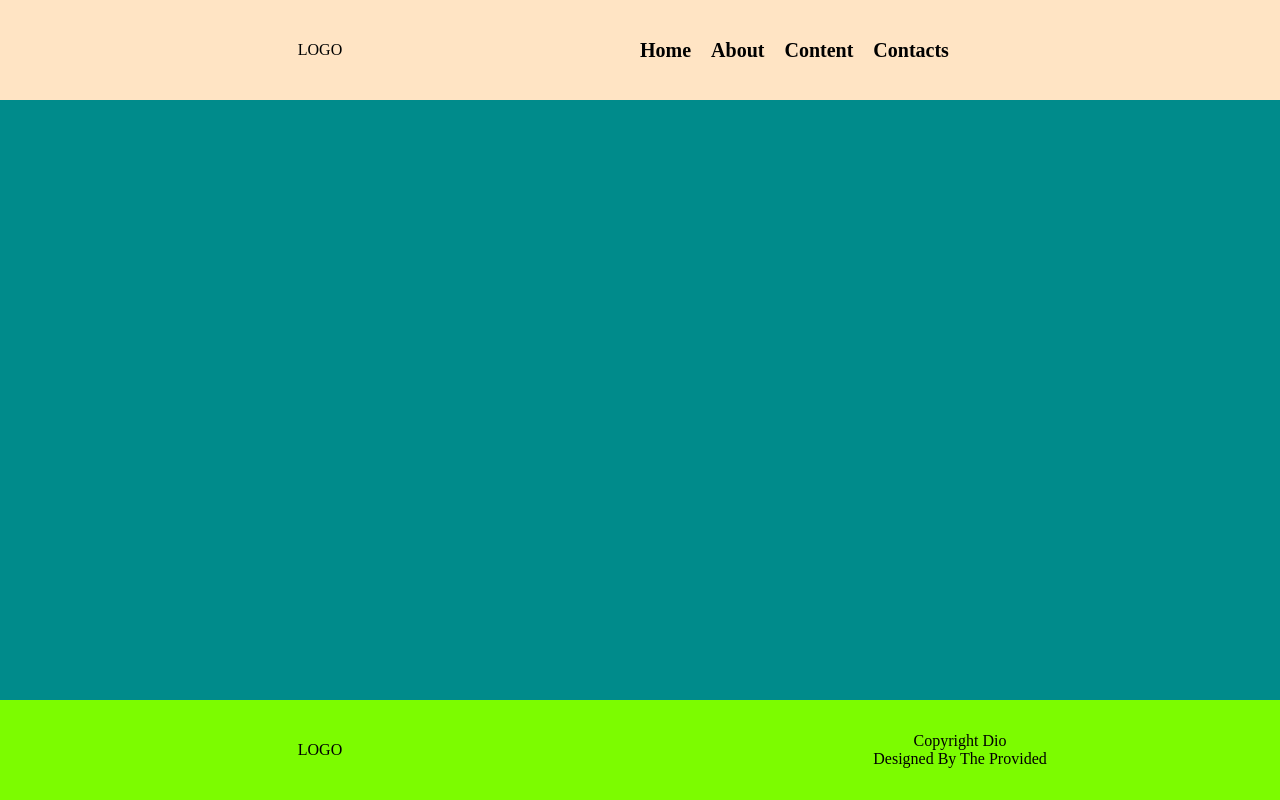
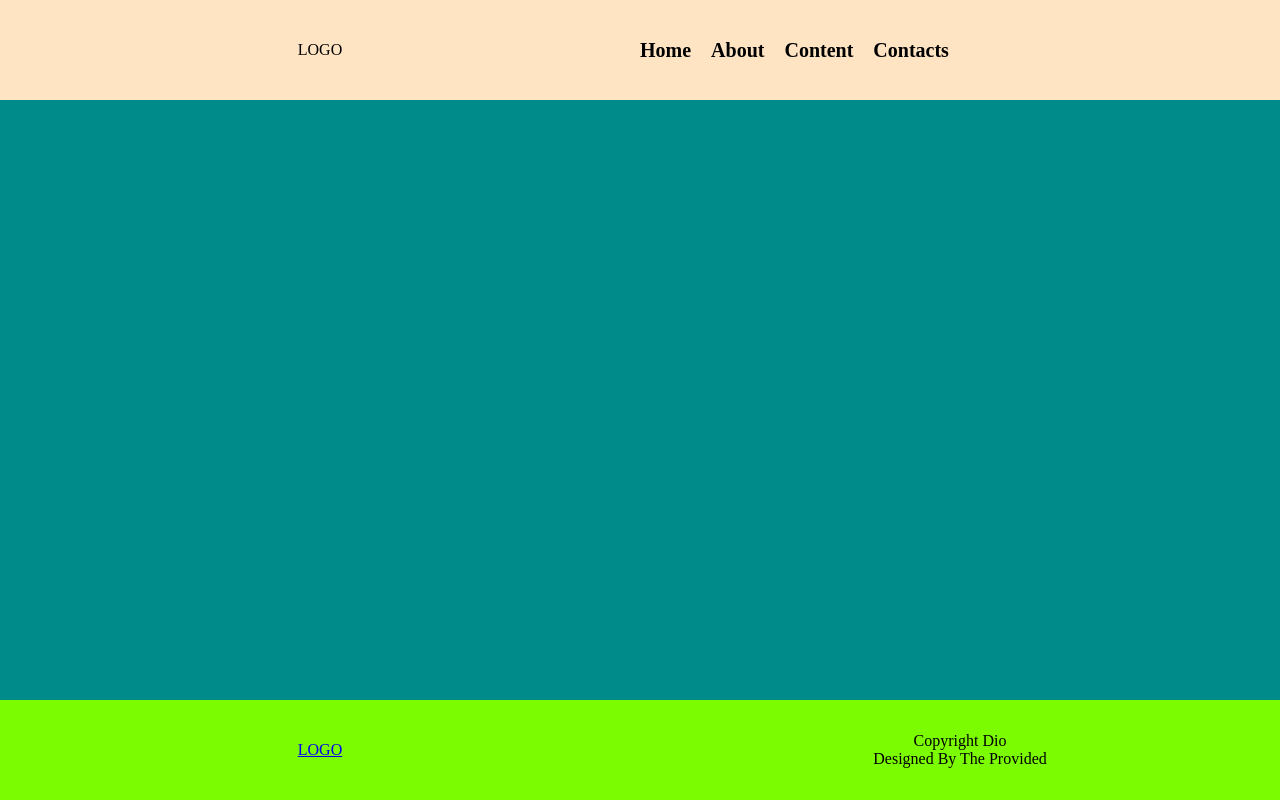
Before and after one commit to Floyd-88/git, a Vue app: page / in a window 1280 px wide. Built offline with nearby package versions, Linux system fonts and the light colour scheme.

Commit message:
link logo footer

```diff
--- a/src/App.vue
+++ b/src/App.vue
@@ -12,7 +12,7 @@
   </header>
   <main></main>
   <footer>
-    <div class="logo">LOGO</div>
+    <div class="logo"><a href="#">LOGO</a></div>
     <div class="copy">
       <div>Copyright Dio</div>
       <div>Designed By The Provided</div>
@@ -33,6 +33,7 @@ header {
 .logo {
   flex: 1;
   text-align: center;
+
 }
 ul {
   flex: 1;
```
